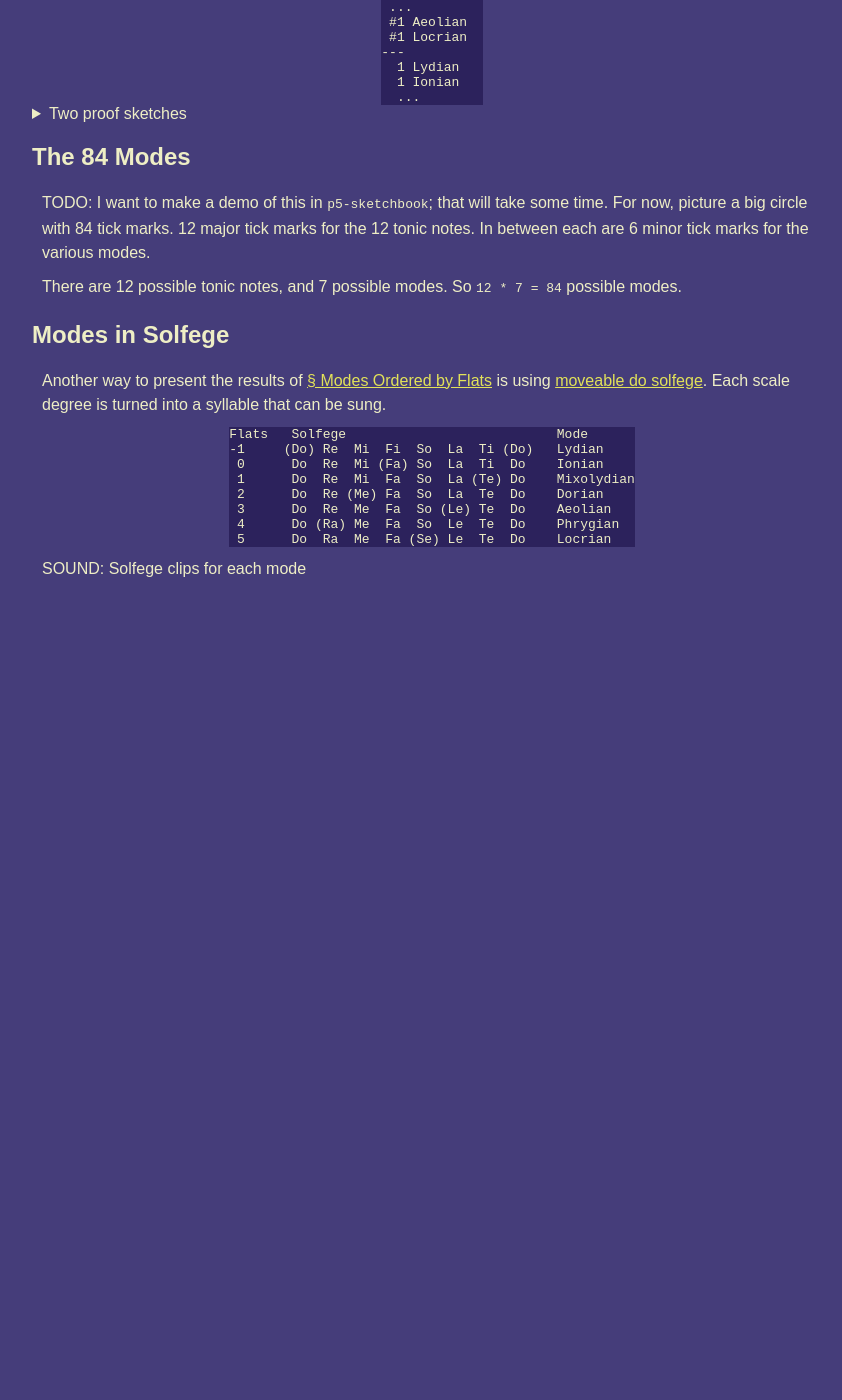
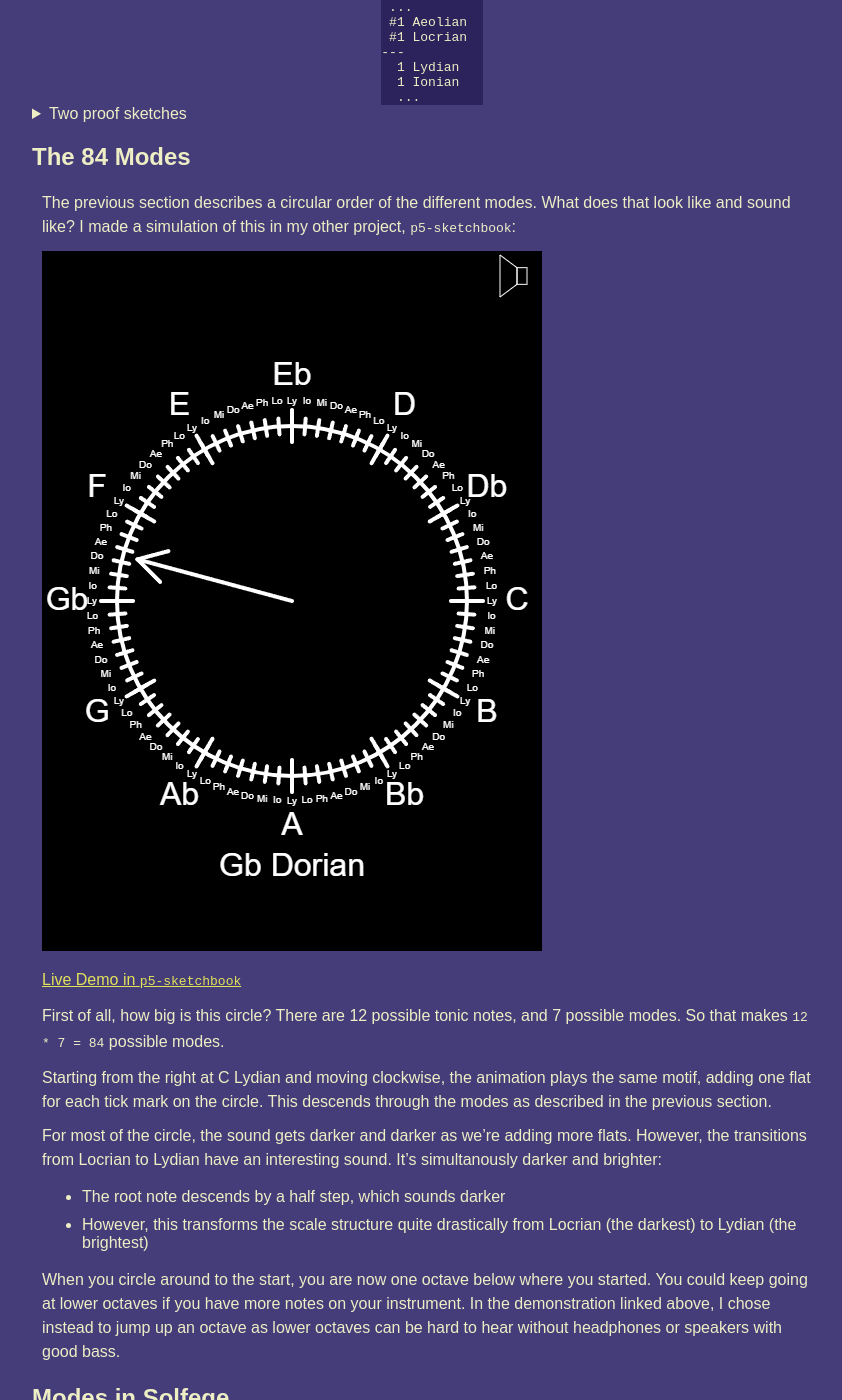
Before and after one commit to ptrgags/pattern-spotting, a Jekyll site: the page built from patterns/diatonic-modes.md, in a window 1280 px wide and 1400 px high, scrolled down 3219 px. Shown: the whole window, without its empty margins (208-1050 px from the left). Built offline with Jekyll 4.4.1, drawn with Linux system fonts in a browser that asks for light colours; a script that is not in the unit is left out; before the commit the page ends 3810 px from its top, so only the background shows below that.

Commit message:
Link to the circle of 84 modes example

```diff
--- a/patterns/diatonic-modes.md
+++ b/patterns/diatonic-modes.md
@@ -278,10 +278,31 @@ What about the top end of the table? From inspection, it looks like the pattern
 
 ## The 84 Modes
 
-TODO: I want to make a demo of this in `p5-sketchbook`; that will take some time. For now, picture a big circle with 84 tick marks. 12 major tick marks for the 12 tonic notes. In between each are 6 minor tick marks for the various modes.
+The previous section describes a circular order of the different modes. What does that look like and sound like? I made a simulation of this in my other project, `p5-sketchbook`:
 
-There are 12 possible tonic notes, and 7 possible
-modes. So `12 * 7 = 84` possible modes.
+![Circle of 84 Modes](figures/diatonic-modes-circle84.png)
+
+[Live Demo in `p5-sketchbook`](https://ptrgags.github.io/p5-sketchbook/Modes84)
+
+First of all, how big is this circle? There are 12 possible tonic notes, and 7 possible modes. So that makes `12 * 7 = 84` possible modes.
+
+Starting from the right at C Lydian and moving clockwise,
+the animation plays the same motif, adding one flat for each
+tick mark on the circle. This descends through the modes
+as described in the previous section.
+
+For most of the circle, the sound gets darker and darker as
+we're adding more flats. However, the transitions from Locrian
+to Lydian have an interesting sound. It's simultanously darker and brighter:
+- The root note descends by a half step, which sounds darker
+- However, this transforms the scale structure quite drastically
+from Locrian (the darkest) to Lydian (the brightest)
+
+When you circle around to the start,
+you are now one octave below where you started. You could keep
+going at lower octaves if you have more notes on your instrument. In the demonstration linked above, I chose instead
+to jump up an octave as lower octaves can be hard to hear without headphones or speakers with good bass.
+
 
 ## Modes in Solfege
 
```
Also changed, not shown: patterns/figures/diatonic-modes-circle84.png (added).
